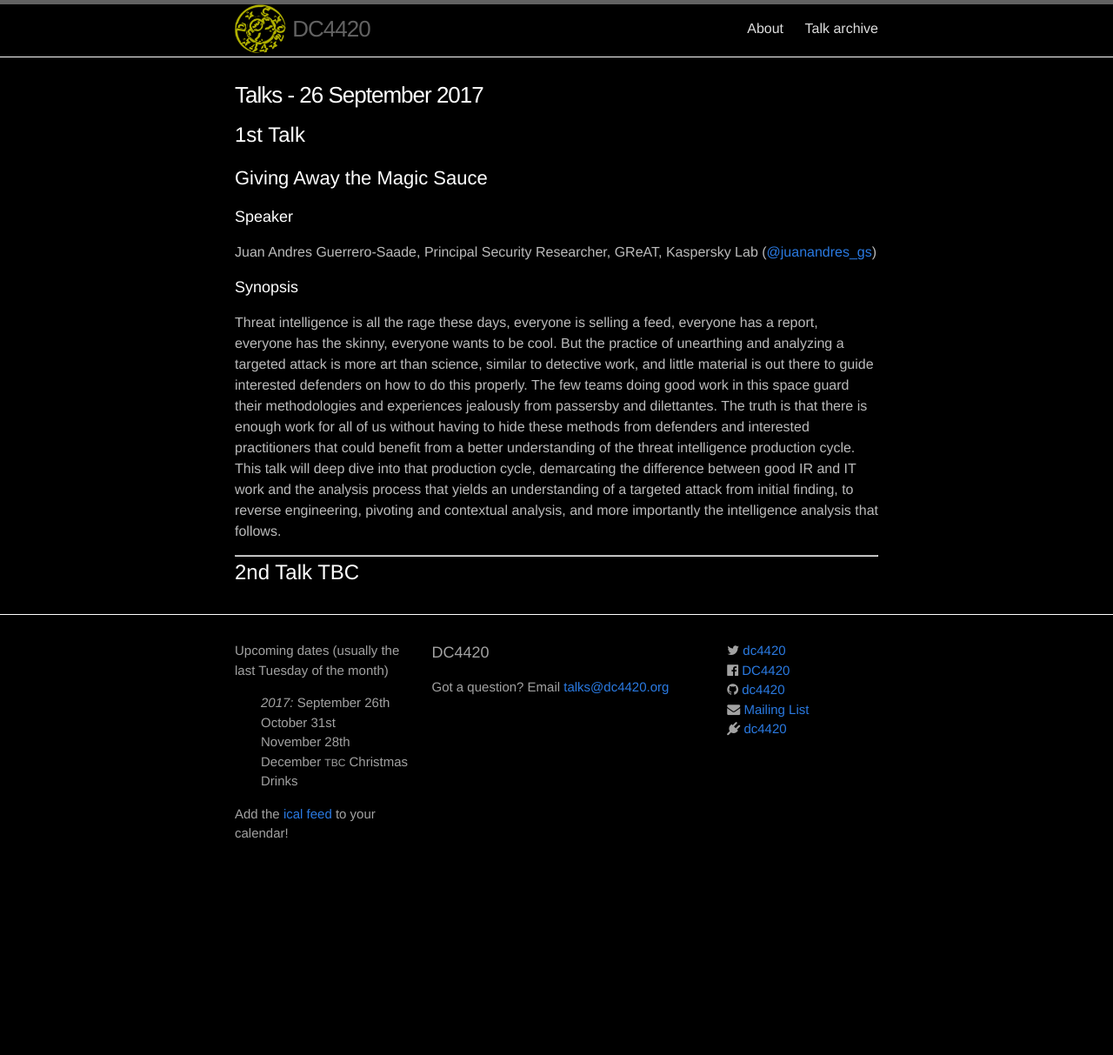
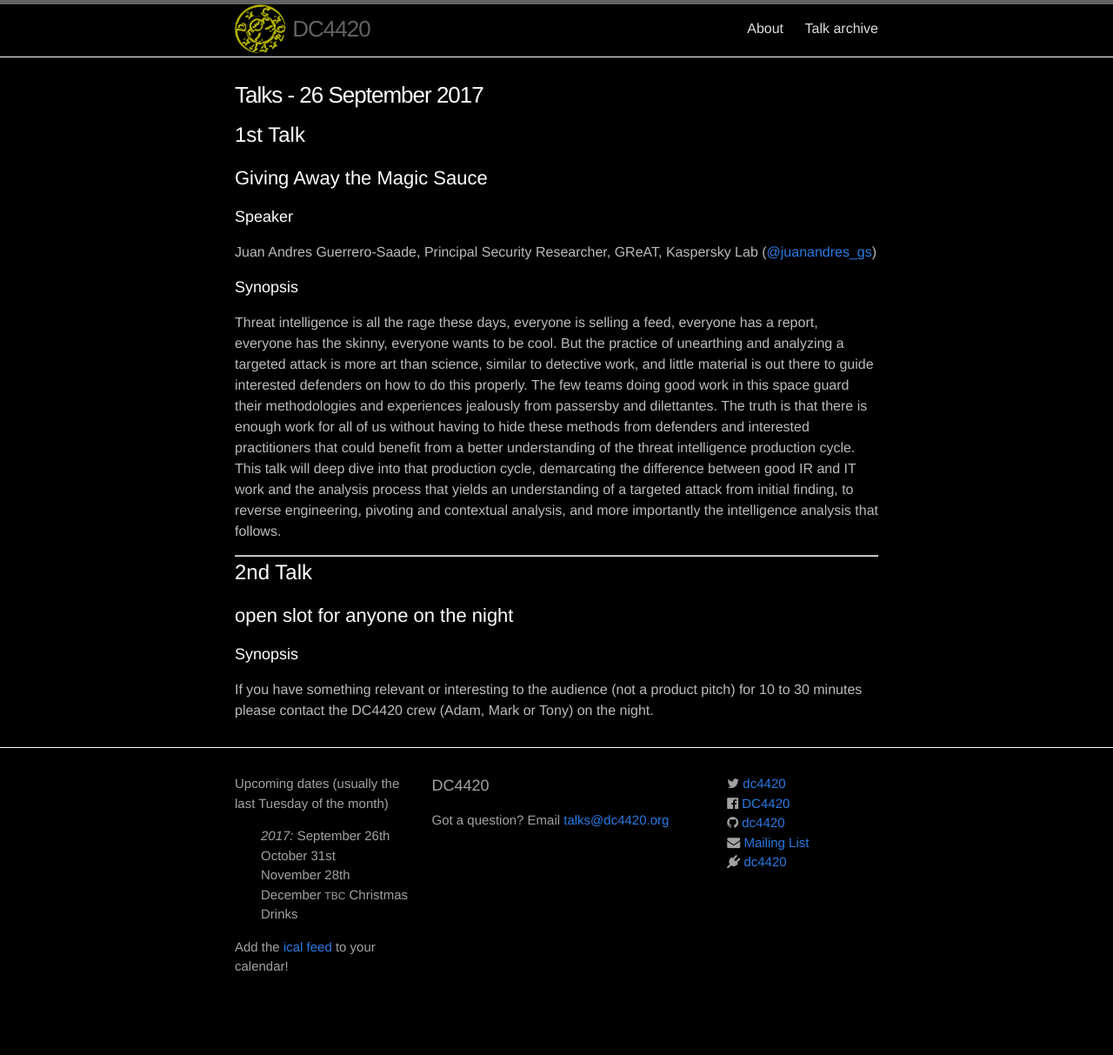
Before and after one commit to dc4420/website, a Jekyll site: the page built from _posts/2017-09-26-talks.markdown, in a window 1280 px wide. Shown: the whole page at 87% size. Built offline with Jekyll 4.4.1, drawn with Linux system fonts in a browser that asks for light colours; nearby versions of some CDN libraries; before the commit the page ends 1060 px from its top, so only the background shows below that.

Commit message:
decalare as open the 2nd September talk slot

```diff
--- a/_posts/2017-09-26-talks.markdown
+++ b/_posts/2017-09-26-talks.markdown
@@ -19,4 +19,10 @@
 
 <hr>
 
-# 2nd Talk TBC
+# 2nd Talk
+
+## open slot for anyone on the night
+
+### Synopsis
+
+If you have something relevant or interesting to the audience (not a product pitch) for 10 to 30 minutes please contact the DC4420 crew (Adam, Mark or Tony) on the night.
```
